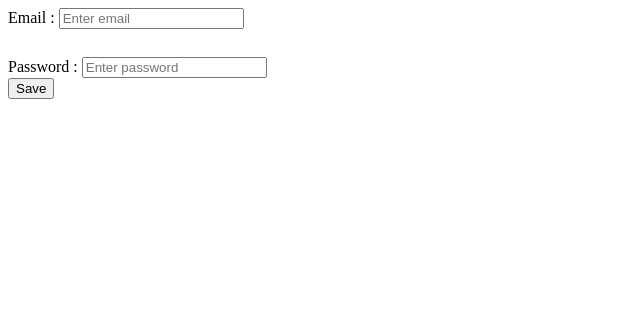
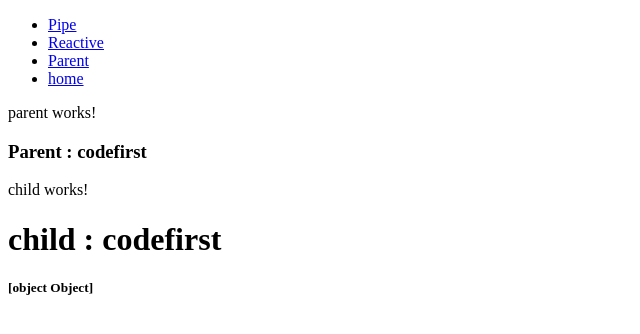
Before and after one commit to Codefirst-Batch-10/angular_B10, an Angular app: page /parent in a window 1280 px wide. Before the commit this address led to /. Shown: the top 334 px of the page, without its empty margins (0-640 px from the left). Built offline with nearby package versions, Linux system fonts and the light colour scheme.

Commit message:
Day-10 : Lazy loading

```diff
--- a/src/app/app.component.html
+++ b/src/app/app.component.html
@@ -1,27 +1,28 @@
-<!-- * * * * * * * * * * * * * * * * * * * * * * * * * * * * * * * -->
-<!-- * * * * * * * * * * * The content below * * * * * * * * * * * -->
-<!-- * * * * * * * * * * is only a placeholder * * * * * * * * * * -->
-<!-- * * * * * * * * * * and can be replaced.  * * * * * * * * * * -->
-<!-- * * * * * * * * * * * * * * * * * * * * * * * * * * * * * * * -->
-<!-- * * * * * * * * * Delete the template below * * * * * * * * * -->
-<!-- * * * * * * * to get started with your project! * * * * * * * -->
-<!-- * * * * * * * * * * * * * * * * * * * * * * * * * * * * * * * -->
 
-
-
-
-<!-- * * * * * * * * * * * * * * * * * * * * * * * * * * * * * * * * -->
-<!-- * * * * * * * * * * * The content above * * * * * * * * * * * * -->
-<!-- * * * * * * * * * * is only a placeholder * * * * * * * * * * * -->
-<!-- * * * * * * * * * * and can be replaced.  * * * * * * * * * * * -->
-<!-- * * * * * * * * * * * * * * * * * * * * * * * * * * * * * * * * -->
-<!-- * * * * * * * * * * End of Placeholder  * * * * * * * * * * * * -->
-<!-- * * * * * * * * * * * * * * * * * * * * * * * * * * * * * * * * -->
+<div>
+     <ul>
+          <li>
+               <a routerLink="pipe"> Pipe</a>
+          </li>
+          <li>
+               <a routerLink="reactive"> Reactive</a>
+          </li>
+          <li>
+               <a routerLink="parent"> Parent</a>
+          </li>
+          <li>
+               <a routerLink="">home</a>
+          </li>
+          <!-- <li>
+               <a href=""></a>
+          </li> -->
+     </ul>
+</div>
 
 <!-- <app-data-binding></app-data-binding> -->
  <!-- <app-default-directives></app-default-directives> -->
   <!-- <app-pipe-component></app-pipe-component> -->
    <!-- <app-service></app-service> -->
     <!-- <app-parent></app-parent> -->
-     <app-reactive-form></app-reactive-form>
+     <!-- <app-reactive-form></app-reactive-form> -->
 <router-outlet />
--- a/src/app/app.component.ts
+++ b/src/app/app.component.ts
@@ -1,5 +1,5 @@
 import { Component } from '@angular/core';
-import { Router, RouterOutlet } from '@angular/router';
+import { Router, RouterOutlet, RouterLinkWithHref } from '@angular/router';
 import { DataBindingComponent } from "../components/data-binding/data-binding.component";
 import { DefaultDirectivesComponent } from "../components/default-directives/default-directives.component";
 import { PipeComponentComponent } from "../components/pipe-component/pipe-component.component";
@@ -9,7 +9,7 @@ import { ReactiveFormComponent } from "../components/reactive-form/reactive-form
 
 @Component({
   selector: 'app-root',
-  imports: [RouterOutlet, DataBindingComponent, DefaultDirectivesComponent, PipeComponentComponent, ServiceComponent, ParentComponent, ReactiveFormComponent],
+  imports: [RouterOutlet, DataBindingComponent, DefaultDirectivesComponent, PipeComponentComponent, ServiceComponent, ParentComponent, ReactiveFormComponent, RouterLinkWithHref],
   templateUrl: './app.component.html',
   styleUrl: './app.component.css'
 })
--- a/src/app/app.routes.ts
+++ b/src/app/app.routes.ts
@@ -1,3 +1,8 @@
 import { Routes } from '@angular/router';
 
-export const routes: Routes = [];
+export const routes: Routes = [
+    { path:'', loadComponent: ()=> import('../components/data-binding/data-binding.component').then(m=>m.DataBindingComponent)},
+    { path:'pipe', loadComponent:()=> import('../components/pipe-component/pipe-component.component').then(m=>m.PipeComponentComponent)},
+    { path:'reactive', loadComponent:()=> import('../components/reactive-form/reactive-form.component').then(m=>m.ReactiveFormComponent)},
+    { path:'parent', loadComponent:()=> import('../components/parent/parent.component').then(m=>m.ParentComponent)}
+];
```
Also changed, not shown: src/Notes.txt.
